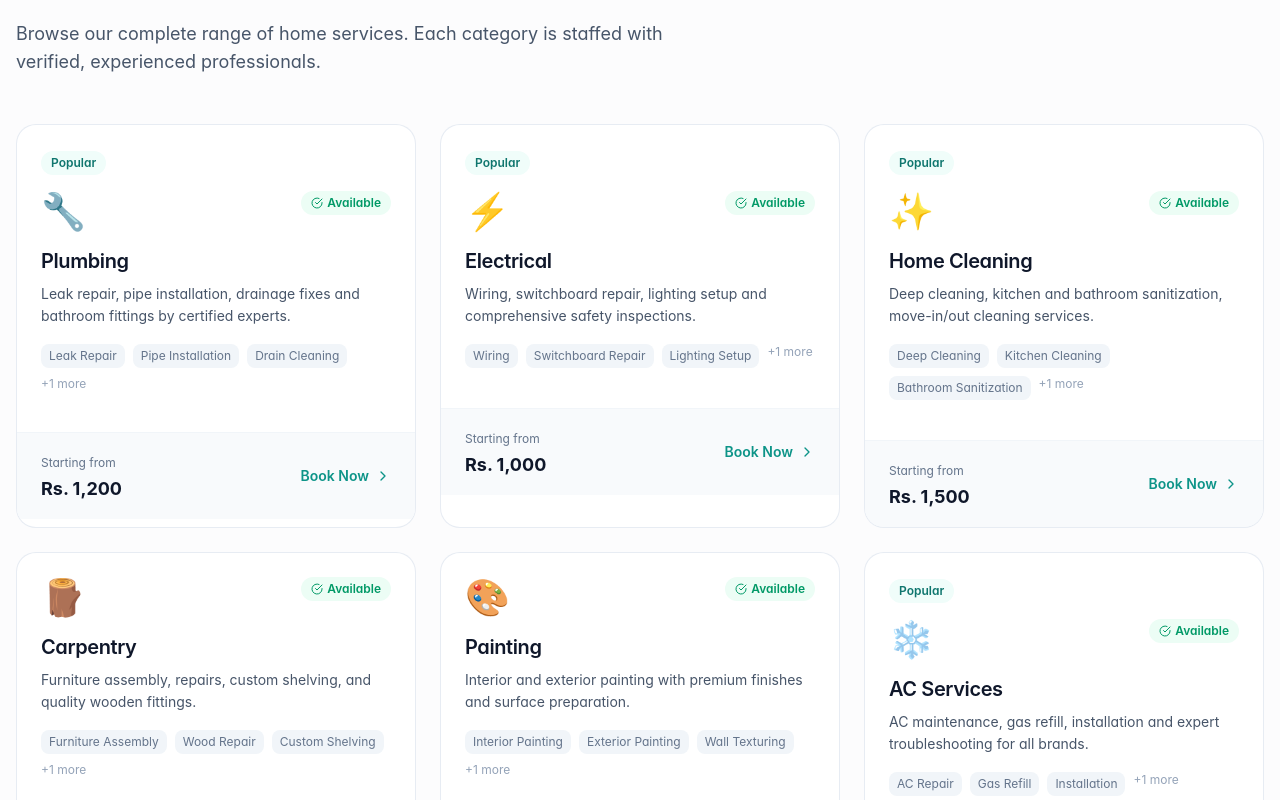
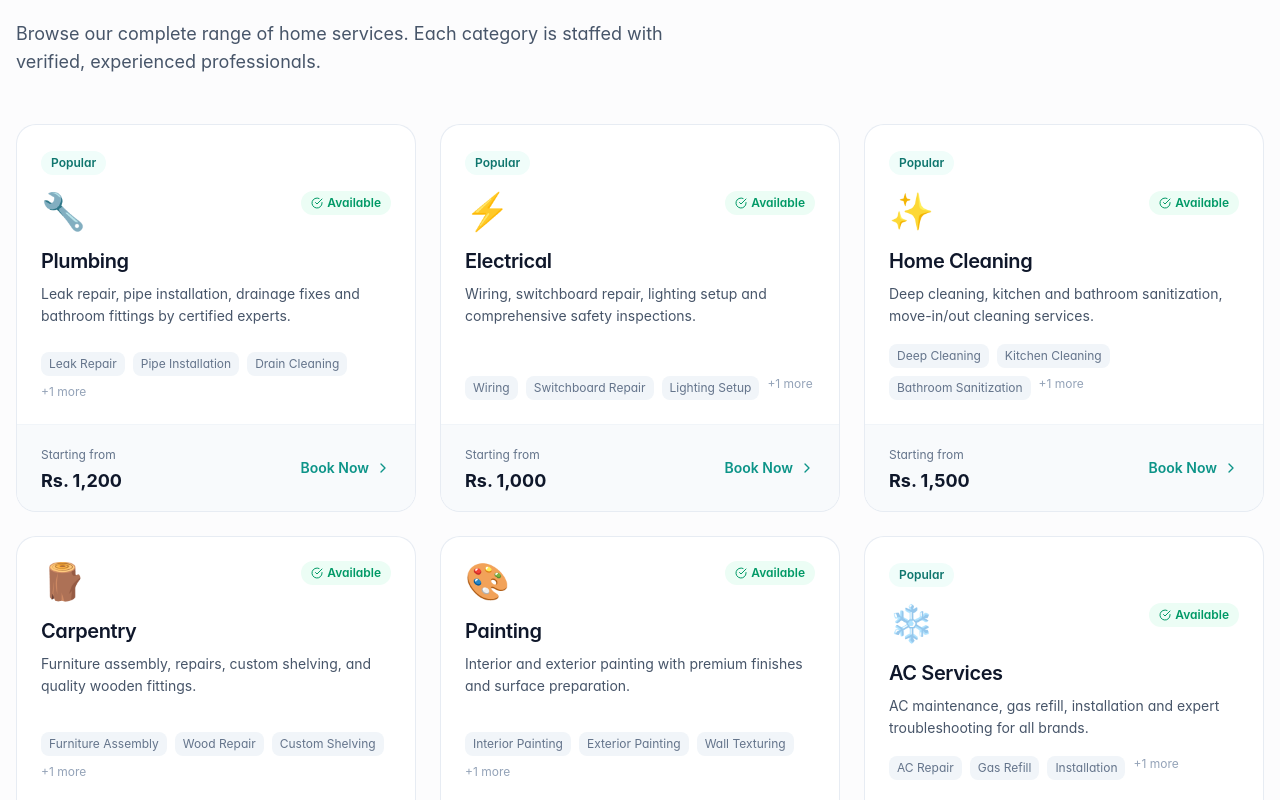
Before and after one commit to adip-adip/Home-Service-Management, a React (Vite) app in the folder frontend/: page /services in a window 1280 px wide. Shown: the part 960-1760 px from the top of the page. Built offline with nearby package versions, Linux system fonts and the light colour scheme.

Commit message:
fix(frontend): align card content consistently

```diff
--- a/frontend/src/pages/Services.jsx
+++ b/frontend/src/pages/Services.jsx
@@ -3,6 +3,7 @@
  * Clean, organized service listings with refined aesthetics
  */
 
+import { useState, useEffect } from 'react';
 import { Link } from 'react-router-dom';
 import {
     FiArrowRight,
@@ -17,77 +18,87 @@ import {
     FiMapPin
 } from 'react-icons/fi';
 import { Navbar } from '../components/layout';
+import { bookingAPI } from '../api';
 
-const serviceCategories = [
+const fallbackCategories = [
     {
+        id: 'plumbing',
         name: 'Plumbing',
         icon: '🔧',
         description: 'Leak repair, pipe installation, drainage fixes and bathroom fittings by certified experts.',
-        startingPrice: 'Rs. 1,200',
+        startingPrice: 1200,
         popular: true,
         services: ['Leak Repair', 'Pipe Installation', 'Drain Cleaning', 'Bathroom Fittings']
     },
     {
+        id: 'electrical',
         name: 'Electrical',
         icon: '⚡',
         description: 'Wiring, switchboard repair, lighting setup and comprehensive safety inspections.',
-        startingPrice: 'Rs. 1,000',
+        startingPrice: 1000,
         popular: true,
         services: ['Wiring', 'Switchboard Repair', 'Lighting Setup', 'Safety Inspection']
     },
     {
+        id: 'cleaning',
         name: 'Home Cleaning',
         icon: '✨',
         description: 'Deep cleaning, kitchen and bathroom sanitization, move-in/out cleaning services.',
-        startingPrice: 'Rs. 1,500',
+        startingPrice: 1500,
         popular: true,
         services: ['Deep Cleaning', 'Kitchen Cleaning', 'Bathroom Sanitization', 'Move-in Cleaning']
     },
     {
+        id: 'carpentry',
         name: 'Carpentry',
         icon: '🪵',
         description: 'Furniture assembly, repairs, custom shelving, and quality wooden fittings.',
-        startingPrice: 'Rs. 1,400',
+        startingPrice: 1400,
         popular: false,
         services: ['Furniture Assembly', 'Wood Repair', 'Custom Shelving', 'Door Fitting']
     },
     {
+        id: 'painting',
         name: 'Painting',
         icon: '🎨',
         description: 'Interior and exterior painting with premium finishes and surface preparation.',
-        startingPrice: 'Rs. 3,000',
+        startingPrice: 3000,
         popular: false,
         services: ['Interior Painting', 'Exterior Painting', 'Wall Texturing', 'Waterproofing']
     },
     {
+        id: 'ac_repair',
         name: 'AC Services',
         icon: '❄️',
         description: 'AC maintenance, gas refill, installation and expert troubleshooting for all brands.',
-        startingPrice: 'Rs. 1,800',
+        startingPrice: 1800,
         popular: true,
         services: ['AC Repair', 'Gas Refill', 'Installation', 'Annual Maintenance']
     },
     {
+        id: 'appliance_repair',
         name: 'Appliance Repair',
         icon: '🔌',
         description: 'Repair services for washing machines, refrigerators, ovens and home appliances.',
-        startingPrice: 'Rs. 1,300',
+        startingPrice: 1300,
         popular: false,
         services: ['Washing Machine', 'Refrigerator', 'Microwave', 'Water Heater']
     },
     {
+        id: 'pest_control',
         name: 'Pest Control',
         icon: '🐛',
         description: 'Safe and effective pest treatments for residential and commercial spaces.',
-        startingPrice: 'Rs. 2,000',
+        startingPrice: 2000,
         popular: false,
         services: ['General Pest Control', 'Termite Treatment', 'Cockroach Control', 'Bed Bug Treatment']
     },
     {
+        id: 'gardening',
         name: 'Gardening',
         icon: '🌱',
         description: 'Garden cleanup, trimming, plant care and professional landscaping support.',
-        startingPrice: 'Rs. 1,100',
+        startingPrice: 1100,
         popular: false,
         services: ['Garden Cleanup', 'Lawn Mowing', 'Plant Care', 'Landscaping']
     }
@@ -112,6 +123,25 @@ const highlights = [
 ];
 
 const Services = () => {
+    const [serviceCategories, setServiceCategories] = useState(fallbackCategories);
+
+    useEffect(() => {
+        const fetchCategories = async () => {
+            try {
+                const response = await bookingAPI.getServiceCategories();
+                if (response.success && response.data?.categories?.length > 0) {
+                    setServiceCategories(response.data.categories);
+                }
+            } catch (error) {
+                // Fallback to default categories on error
+            }
+        };
+        fetchCategories();
+    }, []);
+
+    const formatPrice = (price) => {
+        return `Rs. ${price.toLocaleString()}`;
+    };
     return (
         <div className="min-h-screen bg-slate-25">
             <Navbar />
@@ -180,30 +210,34 @@ const Services = () => {
                         {serviceCategories.map((service, index) => (
                             <div
                                 key={index}
-                                className="group bg-white rounded-2xl border border-slate-200/80 hover:border-brand-200 transition-all duration-300 hover:shadow-xl hover:shadow-slate-200/50 card-lift overflow-hidden"
+                                className="group bg-white rounded-2xl border border-slate-200/80 hover:border-brand-200 transition-all duration-300 hover:shadow-xl hover:shadow-slate-200/50 card-lift overflow-hidden flex flex-col h-full"
                             >
-                                <div className="p-6">
+                                <div className="p-6 flex-1 flex flex-col">
+                                    <div className="mb-4">
                                         {service.popular && (
                                             <span className="inline-flex items-center px-2.5 py-1 bg-brand-50 text-brand-700 text-xs font-semibold rounded-full mb-4">
                                                 Popular
                                             </span>
                                         )}
-                                    <div className="flex items-start justify-between mb-4">
+                                        <div className="flex items-start justify-between">
                                             <span className="text-4xl">{service.icon}</span>
                                             <span className="text-xs font-semibold text-emerald-600 bg-emerald-50 px-2.5 py-1 rounded-full flex items-center gap-1">
                                                 <FiCheckCircle className="w-3 h-3" />
                                                 Available
                                             </span>
                                         </div>
+                                    </div>
+
                                     <h3 className="text-xl font-semibold text-slate-900 mb-2 group-hover:text-brand-700 transition-colors">
                                         {service.name}
                                     </h3>
-                                    <p className="text-slate-600 text-sm leading-relaxed mb-4">
+
+                                    <p className="text-slate-600 text-sm leading-relaxed mb-4 flex-1">
                                         {service.description}
                                     </p>
 
                                     {/* Service Tags */}
-                                    <div className="flex flex-wrap gap-2 mb-4">
+                                    <div className="flex flex-wrap gap-2 mt-auto">
                                         {service.services.slice(0, 3).map((s, i) => (
                                             <span key={i} className="text-xs text-slate-500 bg-slate-100 px-2 py-1 rounded-md">
                                                 {s}
@@ -218,7 +252,7 @@ const Services = () => {
                                 <div className="px-6 py-4 bg-slate-50 border-t border-slate-100 flex items-center justify-between">
                                     <div>
                                         <span className="text-xs text-slate-500">Starting from</span>
-                                        <p className="text-lg font-bold text-slate-900">{service.startingPrice}</p>
+                                        <p className="text-lg font-bold text-slate-900">{formatPrice(service.startingPrice)}</p>
                                     </div>
                                     <Link
                                         to="/register"
--- a/frontend/src/pages/dashboard/EmployeeJobs.jsx
+++ b/frontend/src/pages/dashboard/EmployeeJobs.jsx
@@ -192,7 +192,7 @@ const EmployeeJobs = () => {
                     {jobs.map((job) => (
                         <div
                             key={job._id}
-                            className="bg-white rounded-2xl border border-slate-200 overflow-hidden hover:border-brand-200 hover:shadow-lg transition-all card-lift"
+                            className="bg-white rounded-2xl border border-slate-200 overflow-hidden hover:border-brand-200 hover:shadow-lg transition-all card-lift flex flex-col h-full"
                         >
                             {/* Card Header */}
                             <div className="px-5 py-4 border-b border-slate-100 flex items-center justify-between bg-slate-50/50">
@@ -203,7 +203,7 @@ const EmployeeJobs = () => {
                             </div>
 
                             {/* Card Body */}
-                            <div className="p-5">
+                            <div className="p-5 flex-1 flex flex-col">
                                 <h3 className="text-lg font-semibold text-slate-900 mb-4">
                                     {job.serviceCategory || 'Service'}
                                 </h3>
@@ -243,8 +243,9 @@ const EmployeeJobs = () => {
                                     )}
                                 </div>
 
+                                <div className="mt-auto pt-4">
                                     {job.totalAmount && (
-                                    <div className="mt-5 pt-4 border-t border-slate-100">
+                                        <div className="pt-4 border-t border-slate-100">
                                             <span className="text-xl font-bold text-emerald-600">
                                                 Rs. {job.totalAmount.toLocaleString()}
                                             </span>
@@ -257,9 +258,10 @@ const EmployeeJobs = () => {
                                         </p>
                                     )}
                                 </div>
+                            </div>
 
                             {/* Card Footer */}
-                            <div className="px-5 py-4 bg-slate-50 flex gap-2 flex-wrap border-t border-slate-100">
+                            <div className="px-5 py-4 bg-slate-50 flex gap-2 flex-wrap border-t border-slate-100 mt-auto">
                                 <Link
                                     to={`/dashboard/booking/${job._id}`}
                                     className="inline-flex items-center gap-1.5 px-4 py-2 text-sm font-medium border border-slate-200 rounded-lg text-slate-700 hover:bg-white hover:border-slate-300 transition-colors"
```
Lines whose indentation alone changed are shown as unchanged.
